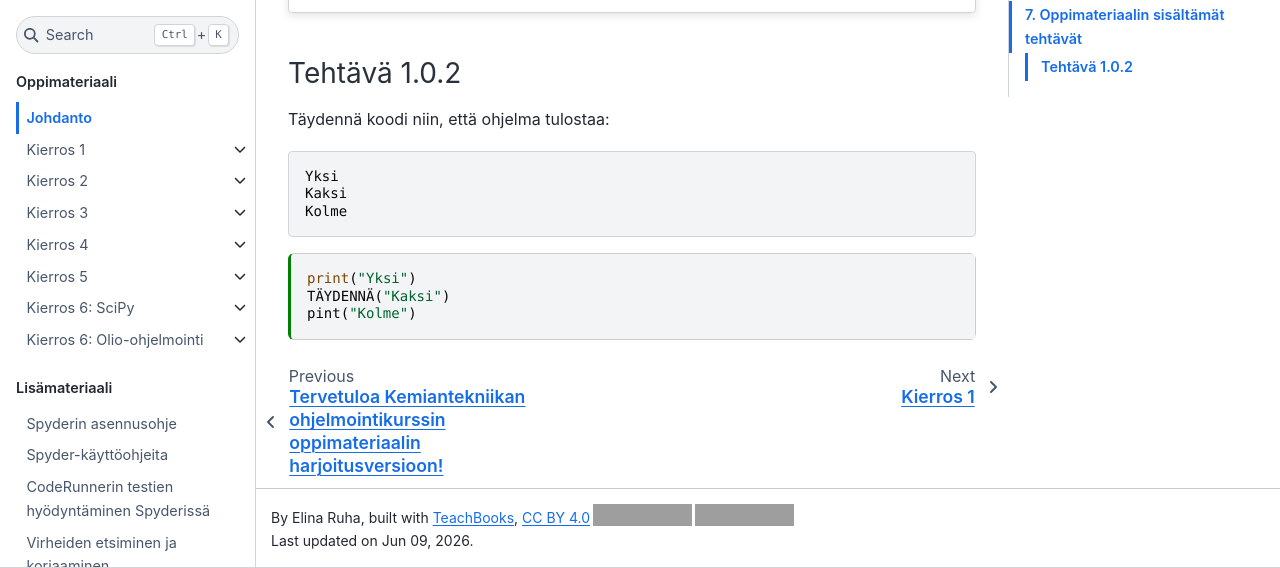
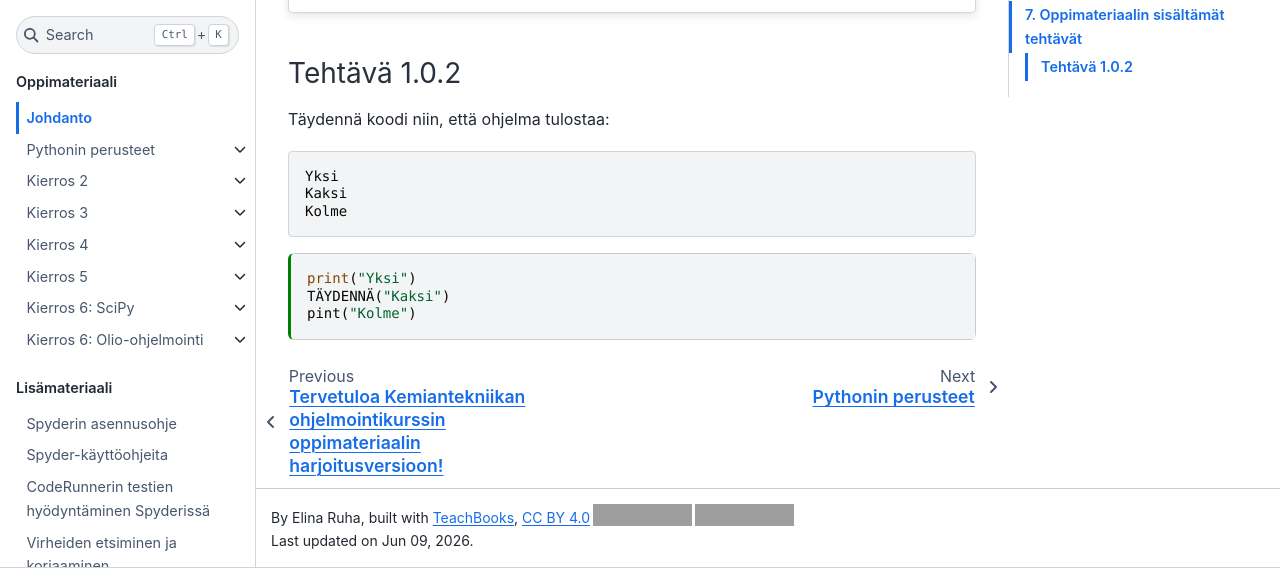
Before and after one commit to elina-ruha/CHEM-ohjelmointikurssikirja-test, a Jupyter Book: the page built from book/johdanto.md, in a window 1280 px wide and 900 px high, scrolled down 2661 px, cut to the strip 332-900 px from the top of the window. Built offline with Jupyter Book 1.0.4 settings and Sphinx 7.4.7 and the Sphinx Book theme 1.1.4, drawn with Linux system fonts in a browser that asks for light colours; pages that are not in the unit, such as notebooks, are missing from menus; comment, search, counter and statistics services are not loaded; some of the changed lines change nothing that is shown; grey boxes are pictures that could not be loaded.

Commit message:
Update _toc.yml

```diff
--- a/book/_toc.yml
+++ b/book/_toc.yml
@@ -10,20 +10,19 @@ parts:
     restart_numbering: false        # Default value (line can be removed), whether to restart numbering for this part, configuration part of TeachBooks' version of sphinx-external-toc (https://github.com/TeachBooks/sphinx-external-toc?tab=readme-ov-file#toc-tree-options)
     chapters:
     - file: johdanto.md
-    - file: Kierros1/Kierros_1_intro.md
+    - file: perusteet/intro.md
       sections:
-      - file: Kierros1/s1_1.md
-      - file: Kierros1/s1_2.md
-      - file: Kierros1/s1_3.md
-      - file: Kierros1/s1_4.md
-      - file: Kierros1/s1_5.md
-      - file: Kierros1/s1_6.md
-      - file: Kierros1/s1_7.md
-      - file: Kierros1/s1_8.md
-      - file: Kierros1/s1_9.md
-      - file: Kierros1/s1_10.md
-      - file: Kierros1/s1_11.md
-      - file: Kierros1/kertaus1.md
+      - file: perusteet/print_input.md
+      - file: perusteet/muuttujat.md
+      - file: perusteet/arit_operaatiot.md
+      - file: perusteet/tyyppimuunnos.md
+      - file: perusteet/round.md
+      - file: perusteet/if_else.md
+      - file: perusteet/bool.md
+      - file: perusteet/not_and_or.md
+      - file: perusteet/laskujarjestys.md
+      - file: perusteet/while.md
+      - file: perusteet/for_range.md
     - file: Kierros2/Kierros_2_intro.md
       sections:
       - file: Kierros2/s2_1.md
@@ -89,6 +88,5 @@ parts:
     - file: lisamateriaali/anaconda.md
   - caption: Muuta
     chapters:
-    - file: references.md
     - file: changelog.md
     - file: credits.md
```
